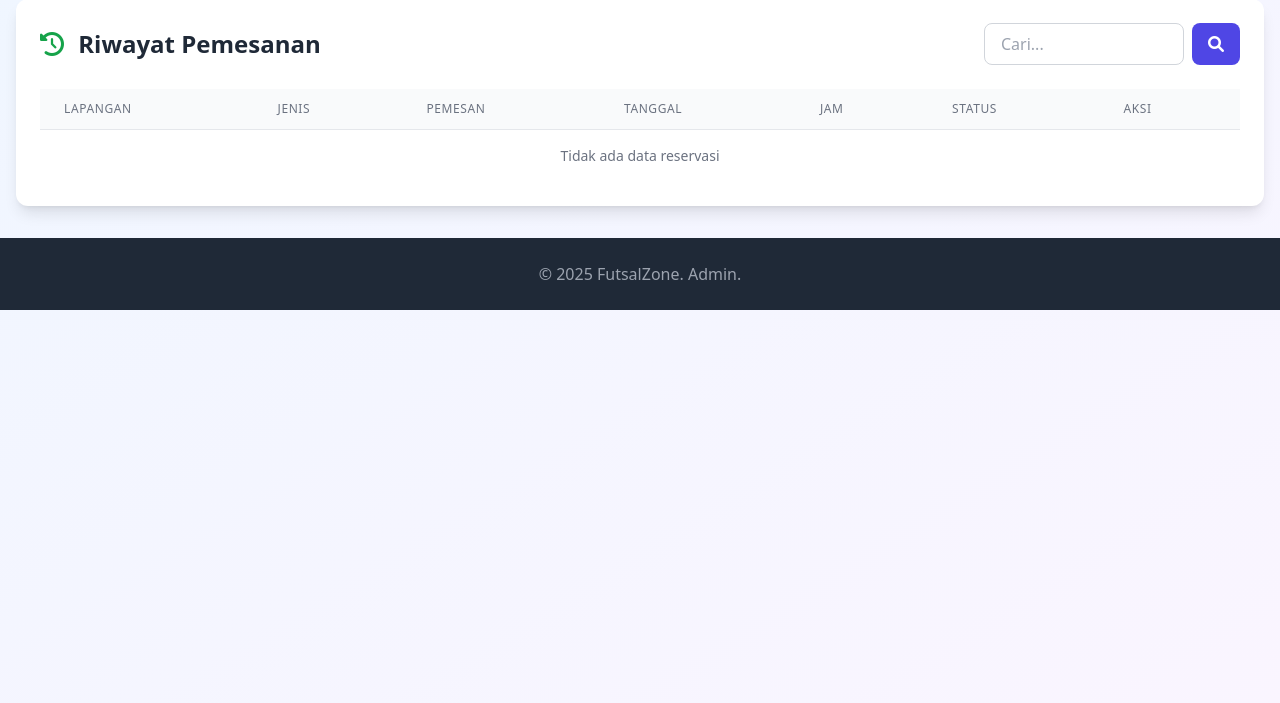
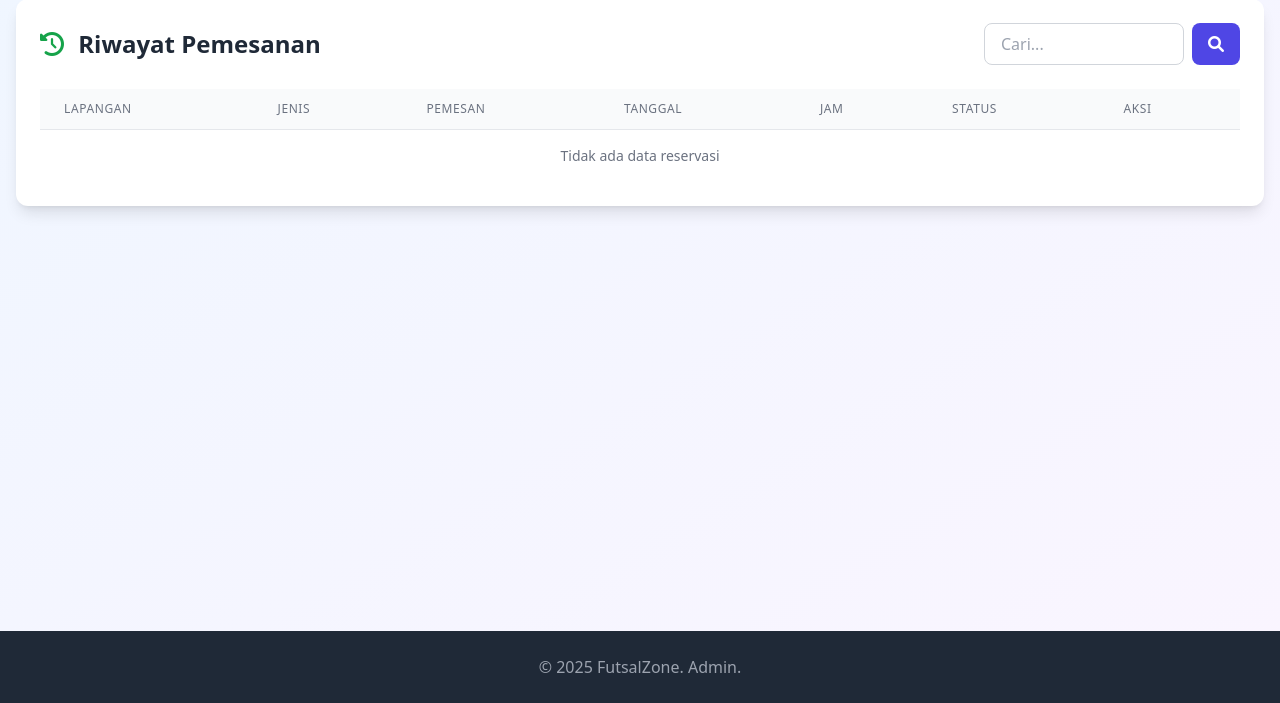
Before and after one commit to HafidzThufail22/FutsalZone, a PHP site: page /futsalzone-admin/riwayat.php in a window 1280 px wide. Shown: the part 97-800 px from the top of the page. Run offline with PHP 8.4, Linux system fonts and the light colour scheme; data that the repository does not hold is empty; style sheets or scripts are compiled from the project's sources; some libraries are stand-ins or nearby versions.

Commit message:
Update Footer Riwayat

```diff
--- a/futsalzone-admin/riwayat.php
+++ b/futsalzone-admin/riwayat.php
@@ -120,7 +120,7 @@ $daftar_reservasi = ambilReservasi($koneksi);
         </div>
     </div>
 
-    <footer class="bg-gray-800 text-white py-6 mt-auto">
+    <footer class="bg-gray-800 text-white py-6 mt-auto w-full fixed bottom-0 left-0">
         <div class="container mx-auto px-4 text-center">
             <p class="text-gray-400">&copy; 2025 FutsalZone. Admin.</p>
         </div>
```
Also changed, not shown: admin/index.php (deleted), admin/login.php (deleted), admin/logout.php (deleted), admin/riwayat.php (deleted), futsalzone-admin/.htaccess (deleted).
